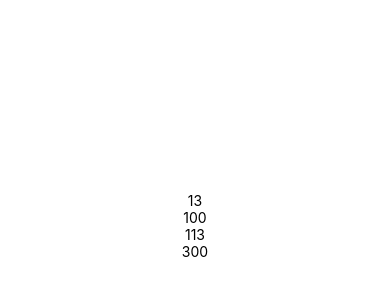
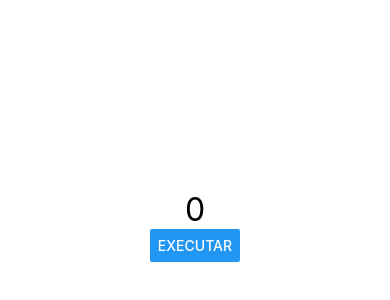
Before and after one commit to xCaio/react-native-exercises, a React Native app: screen / in a window 390 px wide. Shown: the part 196-496 px from the top of the page. Built offline with nearby package versions, Linux system fonts and the light colour scheme.

Commit message:
Comunicacao Indireta

```diff
--- a/src/App.js
+++ b/src/App.js
@@ -7,7 +7,8 @@
 import CompPadrao, {Comp1, Comp2} from "./components/Multi";
 import Botao from "./components/Botao";
 import Contador from "./components/Contador";
-import Pai from "./components/direta/Pai";
+// import Pai from "./components/direta/Pai";
+import Pai from "./components/indireta/Pai";
 
 export default () => (
     <View style={styles.App}>
@@ -27,7 +28,7 @@
 
         {/* <Contador inicial={100} passo={10}/>
         <Contador /> */}
-        <Pai />
+        <Pai/>
 
     </View>
 )
--- /dev/null
+++ b/src/components/indireta/Filho.js
@@ -0,0 +1,20 @@
+import React from 'react'
+import {Button, Text} from 'react-native'
+import estilo from '../estilo'
+
+
+export default props => {
+    function gerarNumero(min, max){
+        const fator = max - min + 1
+        return parseInt(Math.random()*fator) + min
+    }
+    return(
+        <Button
+            title='Executar'
+            onPress={function(){
+                const n = gerarNumero(props.min, props.max)
+                props.funcao(n, "O valor é: ")
+            }}
+        />
+    )
+}
--- /dev/null
+++ b/src/components/indireta/Pai.js
@@ -0,0 +1,26 @@
+import React, {useState} from 'react'
+import Filho from './Filho'
+import { Text } from 'react-native'
+import estilo from '../estilo'
+
+
+export default props => {
+    const [texto, setTexto] = useState("")
+    const [num, setNum] = useState(0)
+
+    function exibirValor(numero, texto) {
+        setNum(numero)
+        setTexto(texto)
+    }
+
+    return (
+        <>
+            <Text style={estilo.txtG}>{texto}{num}</Text>
+            <Filho
+                min={1}
+                max={60}
+                funcao={exibirValor}
+            />
+        </>
+    )
+}
```
